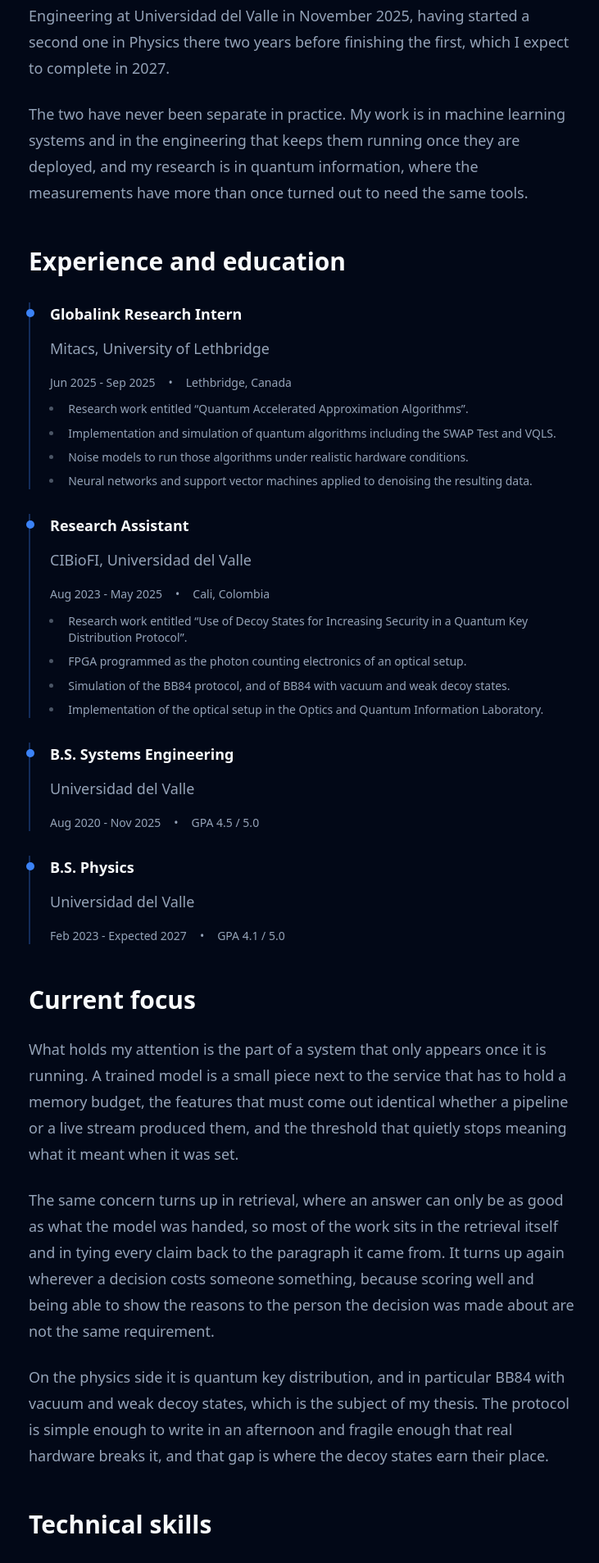
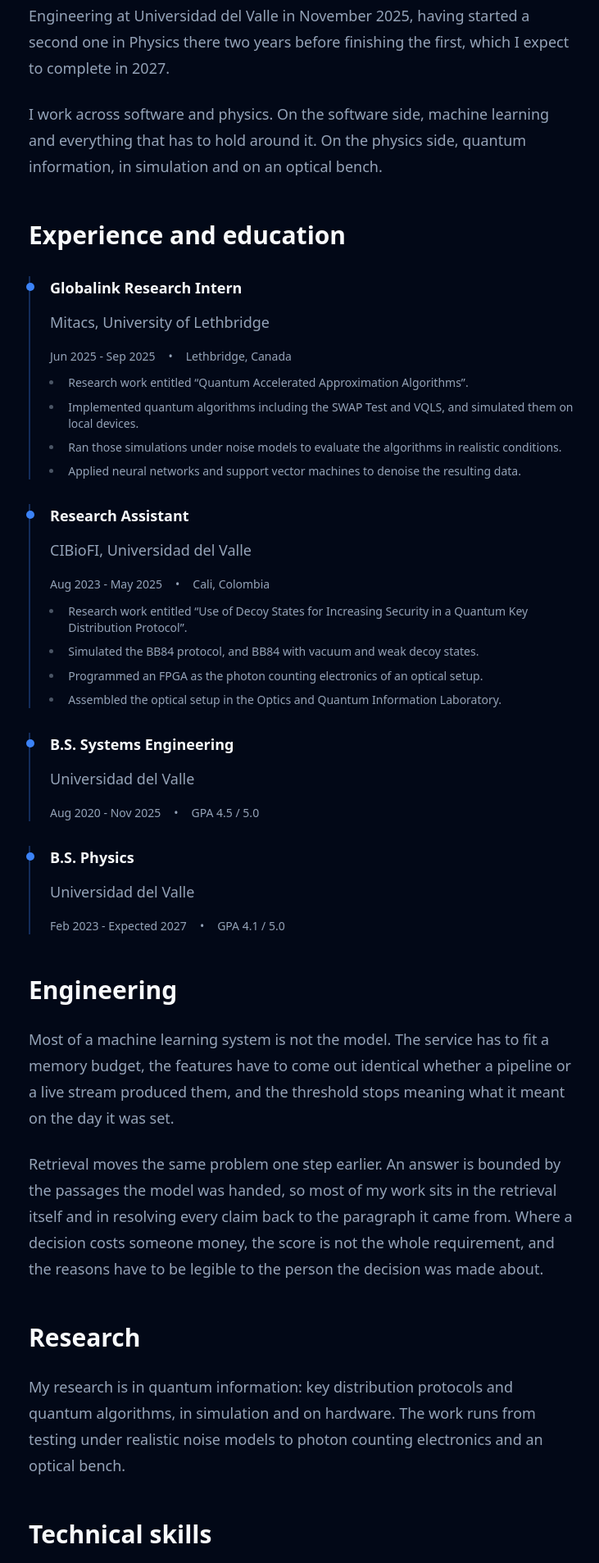
Before and after one commit to jorgeasmz/Portfolio, a Next.js app: page /about in a window 1280 px wide. Shown: the part 270-2177 px from the top of the page at 82% size, without its empty margins (245-976 px from the left). Built offline with nearby package versions, Linux system fonts and the light colour scheme.

Commit message:
docs: Split the About page into Engineering and Research

```diff
--- a/app/about/page.tsx
+++ b/app/about/page.tsx
@@ -16,9 +16,9 @@ const HISTORY: Role[] = [
     place: "Lethbridge, Canada",
     points: [
       "Research work entitled “Quantum Accelerated Approximation Algorithms”.",
-      "Implementation and simulation of quantum algorithms including the SWAP Test and VQLS.",
-      "Noise models to run those algorithms under realistic hardware conditions.",
-      "Neural networks and support vector machines applied to denoising the resulting data.",
+      "Implemented quantum algorithms including the SWAP Test and VQLS, and simulated them on local devices.",
+      "Ran those simulations under noise models to evaluate the algorithms in realistic conditions.",
+      "Applied neural networks and support vector machines to denoise the resulting data.",
     ],
   },
   {
@@ -28,9 +28,9 @@ const HISTORY: Role[] = [
     place: "Cali, Colombia",
     points: [
       "Research work entitled “Use of Decoy States for Increasing Security in a Quantum Key Distribution Protocol”.",
-      "FPGA programmed as the photon counting electronics of an optical setup.",
-      "Simulation of the BB84 protocol, and of BB84 with vacuum and weak decoy states.",
-      "Implementation of the optical setup in the Optics and Quantum Information Laboratory.",
+      "Simulated the BB84 protocol, and BB84 with vacuum and weak decoy states.",
+      "Programmed an FPGA as the photon counting electronics of an optical setup.",
+      "Assembled the optical setup in the Optics and Quantum Information Laboratory.",
     ],
   },
   {
@@ -85,16 +85,15 @@ export default function AboutPage() {
 
       <div className="prose prose-lg prose-invert text-muted-foreground">
         <p>
-          I am a software engineer from Cali, Colombia. I finished my degree in Systems
+          I am a Software Engineer from Cali, Colombia. I finished my degree in Systems
           Engineering at Universidad del Valle in November 2025, having started a second one in
           Physics there two years before finishing the first, which I expect to complete in
           2027.
         </p>
         <p>
-          The two have never been separate in practice. My work is in machine learning systems
-          and in the engineering that keeps them running once they are deployed, and my
-          research is in quantum information, where the measurements have more than once turned
-          out to need the same tools.
+          I work across software and physics. On the software side, machine learning and
+          everything that has to hold around it. On the physics side, quantum information, in
+          simulation and on an optical bench.
         </p>
 
         <h2 className="text-foreground mt-12 mb-6">Experience and education</h2>
@@ -122,26 +121,25 @@ export default function AboutPage() {
           ))}
         </ul>
 
-        <h2 className="text-foreground mt-12 mb-6">Current focus</h2>
+        <h2 className="text-foreground mt-12 mb-6">Engineering</h2>
         <p>
-          What holds my attention is the part of a system that only appears once it is running.
-          A trained model is a small piece next to the service that has to hold a memory
-          budget, the features that must come out identical whether a pipeline or a live stream
-          produced them, and the threshold that quietly stops meaning what it meant when it was
-          set.
+          Most of a machine learning system is not the model. The service has to fit a memory
+          budget, the features have to come out identical whether a pipeline or a live stream
+          produced them, and the threshold stops meaning what it meant on the day it was set.
         </p>
         <p>
-          The same concern turns up in retrieval, where an answer can only be as good as what
-          the model was handed, so most of the work sits in the retrieval itself and in tying
-          every claim back to the paragraph it came from. It turns up again wherever a decision
-          costs someone something, because scoring well and being able to show the reasons to
-          the person the decision was made about are not the same requirement.
+          Retrieval moves the same problem one step earlier. An answer is bounded by the
+          passages the model was handed, so most of my work sits in the retrieval itself and in
+          resolving every claim back to the paragraph it came from. Where a decision costs
+          someone money, the score is not the whole requirement, and the reasons have to be
+          legible to the person the decision was made about.
         </p>
+
+        <h2 className="text-foreground mt-12 mb-6">Research</h2>
         <p>
-          On the physics side it is quantum key distribution, and in particular BB84 with
-          vacuum and weak decoy states, which is the subject of my thesis. The protocol is
-          simple enough to write in an afternoon and fragile enough that real hardware breaks
-          it, and that gap is where the decoy states earn their place.
+          My research is in quantum information: key distribution protocols and quantum
+          algorithms, in simulation and on hardware. The work runs from testing under realistic
+          noise models to photon counting electronics and an optical bench.
         </p>
 
         <h2 className="text-foreground mt-12 mb-6">Technical skills</h2>
```
